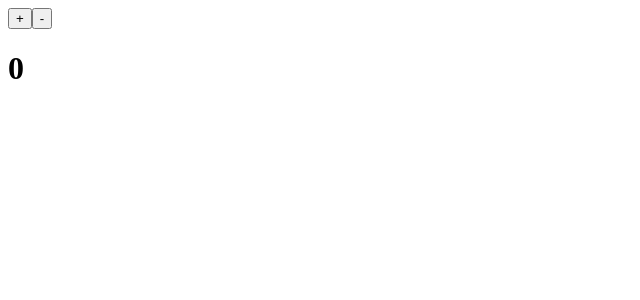
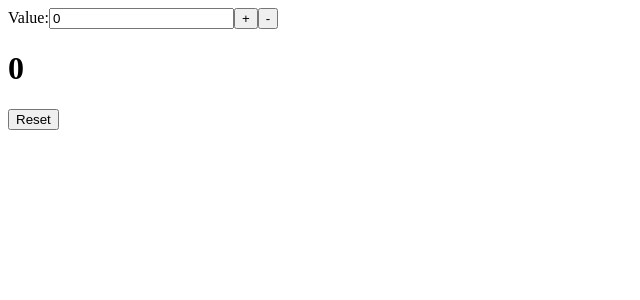
Before and after one commit to mmoga/react-counter, a React (Create React App) app: page / in a window 1280 px wide. Shown: the top 300 px of the page, without its empty margins (0-640 px from the left). Built offline with nearby package versions, Linux system fonts and the light colour scheme.

Commit message:
added the ability to set a value to increment/decrement

```diff
--- a/src/App.js
+++ b/src/App.js
@@ -4,24 +4,38 @@ class App extends Component {
   constructor() {
     super();
     this.state = {
-      count: 0
+      count: 0,
+      value: 0
     }
     this.increment = this.increment.bind(this); //binding means inside of "increment"                                                //the "this" keyword is the component
     this.decrement = this.decrement.bind(this);
+    this.reset = this.reset.bind(this);
+    this.handleValueChange = this.handleValueChange.bind(this);
   }
   increment(){
-    this.setState({count: this.state.count + 1})
+    this.setState({count: this.state.count + this.state.value})
   }
   decrement(){
-    this.setState({count: this.state.count - 1})
+    this.setState({count: this.state.count - this.state.value})
+  }
+  reset(){
+    this.setState({count: 0})
+  }
+  handleValueChange(e){
+    this.setState({value: +e.target.value})
   }
   render() {
     // you can return only one HTML element per render, hence <div>
     return (
      <div>
+       <label>
+         Value:
+       <input type="number" name="" id="" value={this.state.value} onChange={this.handleValueChange} />
+       </label>
        <button onClick={this.increment}>+</button>
        <button onClick={this.decrement}>-</button>
        <h1>{this.state.count}</h1>
+       <button onClick={this.reset}>Reset</button>
      </div>
     );
   }
```
